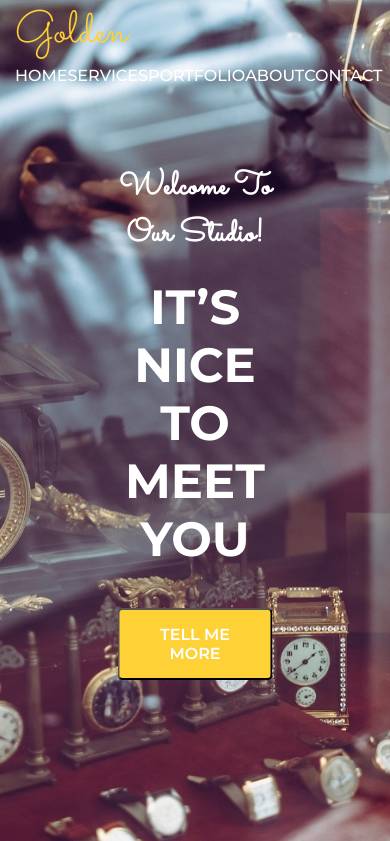
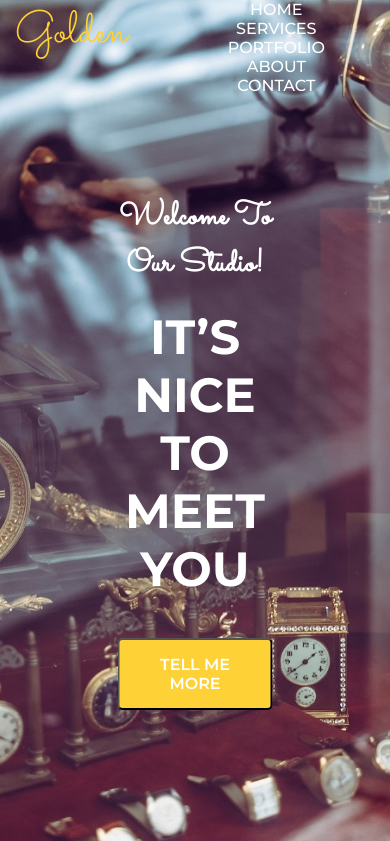
Before and after one commit to cinekenic/golden, a website: page index.html in a window 390 px wide. Shown: the top 841 px of the page. Drawn offline with nearby package versions, Linux system fonts and the light colour scheme.

Commit message:
change section splash

```diff
--- a/index.html
+++ b/index.html
@@ -21,10 +21,10 @@
     <div class="header">
       <div class="container">
         <div class="row align-items-center">
-          <div class="col-12 col-md-5">
+          <div class="col-5">
             <a class="logo-title" href="#">Golden</a>
           </div>
-          <div class="col-12 col-md-7">
+          <div class="col-7">
             <div class="header-row">
               <div><a href="#">home</a></div>
               <div><a href="#">services</a></div>
--- a/sass/style.scss
+++ b/sass/style.scss
@@ -51,6 +51,7 @@ $title-color: #fed136;
   transform: translate(-50%, -50%);
   text-align: center;
   color: #fff;
+  margin-top: 30px;
   h2 {
     font-family: $title-font;
     font-size: 4rem;
@@ -151,6 +152,9 @@ $title-color: #fed136;
 }
 
 @media (max-width: 768px) {
+  .header-row {
+    flex-direction: column;
+  }
   .page-title {
     h2 {
       font-size: 2rem;
```
Also changed, not shown: css/style.css, 1 other file.
